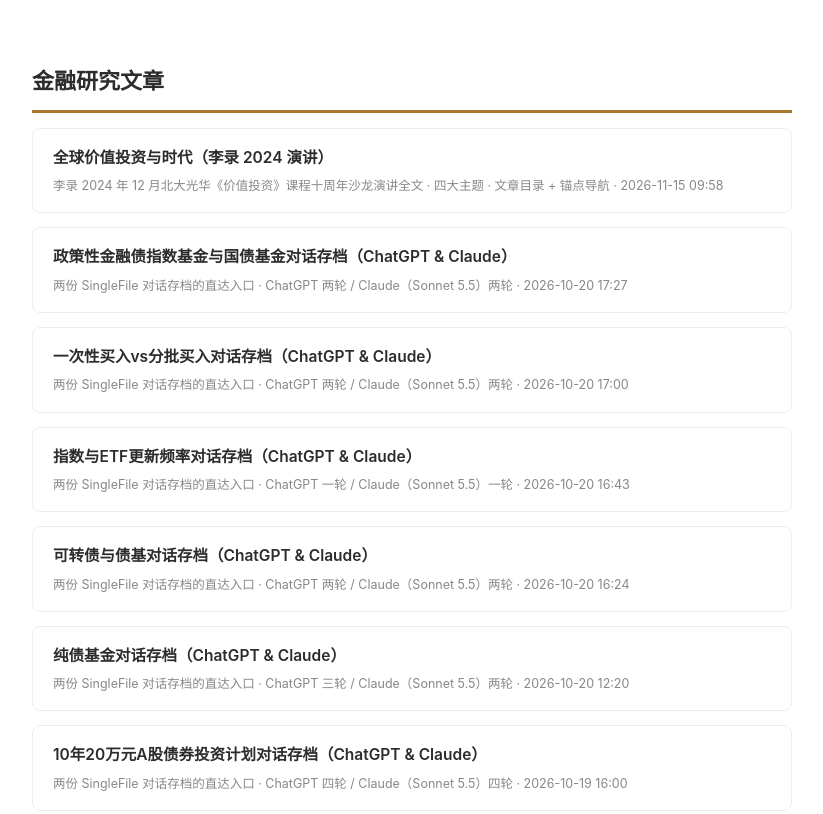
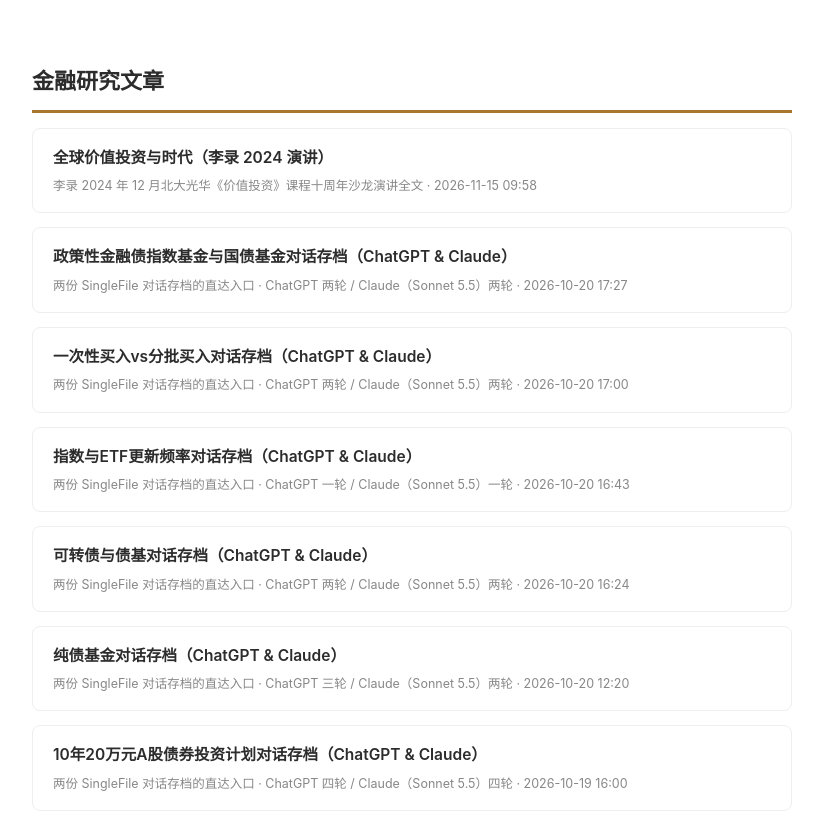
Before and after one commit to ChenXiangloong/financial-report, a plain HTML site: page index.html in a window 1280 px wide. Shown: the top 814 px of the page, without its empty margins (228-1051 px from the left). Drawn offline with Linux system fonts and the light colour scheme.

Commit message:
首页卡片：去掉与文章内容无关的版式描述（四大主题/文章目录/锚点导航）

```diff
--- a/index.html
+++ b/index.html
@@ -22,7 +22,7 @@
 
 <a class="item" href="global_value_investing_2024/">
   <div class="t">全球价值投资与时代（李录 2024 演讲）</div>
-  <div class="d">李录 2024 年 12 月北大光华《价值投资》课程十周年沙龙演讲全文 · 四大主题 · 文章目录 + 锚点导航 · 2026-11-15 09:58</div>
+  <div class="d">李录 2024 年 12 月北大光华《价值投资》课程十周年沙龙演讲全文 · 2026-11-15 09:58</div>
 </a>
 
 <a class="item" href="policy_bond_vs_treasury/">
```
